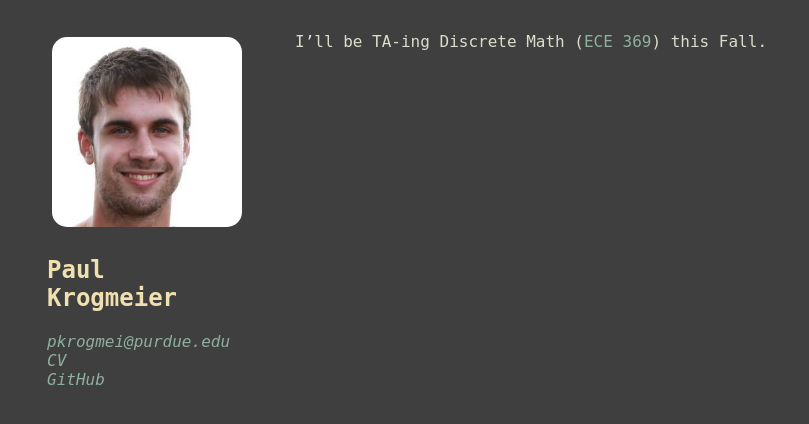
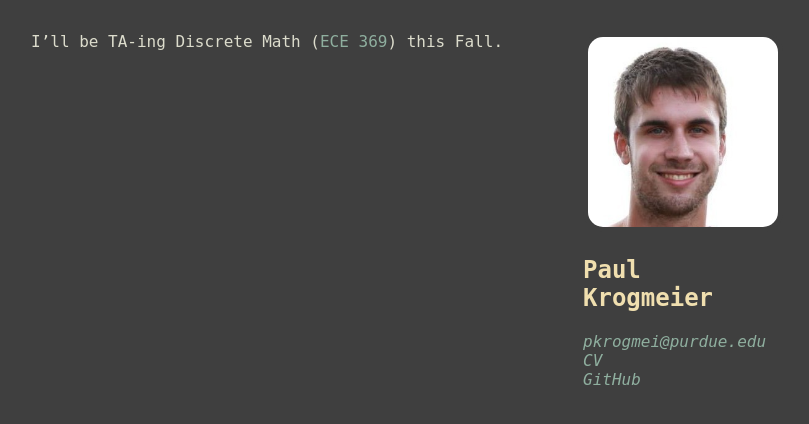
Before and after one commit to paulkrog/paulkrog.github.io, a Jekyll site: the page built from _posts/2017-08-09-ta.md, in a window 1280 px wide. Shown: the top 424 px of the page, without its empty margins (225-1034 px from the left). Built offline with Jekyll 4.4.1, drawn with Linux system fonts in a browser that asks for light colours; our own code applies the rules of GitHub Pages for plain Markdown files.

Commit message:
Fixed order property of aside to better accomodate mobile

```diff
--- a/css/main.scss
+++ b/css/main.scss
@@ -14,9 +14,16 @@ $zenbackground: $zendark;
 $zentext: #DCDCCC;
 
 $desktop-width: 40em;
+$mobile-width: 30em;
 
 @mixin desktop {
     @media only screen and (min-width: #{$desktop-width}) {
+        @content;
+    }
+}
+
+@mixin mobile {
+    @media only screen and (max-width: #{$mobile-width}) {
         @content;
     }
 }
@@ -52,6 +59,7 @@ aside {
     margin: 2em;
     @include desktop {
         flex: 1 0;
+        order: 2;
     }
 }
 
```
Also changed, not shown: _layouts/experimental.html (+4 -4 lines), 4 other files.
